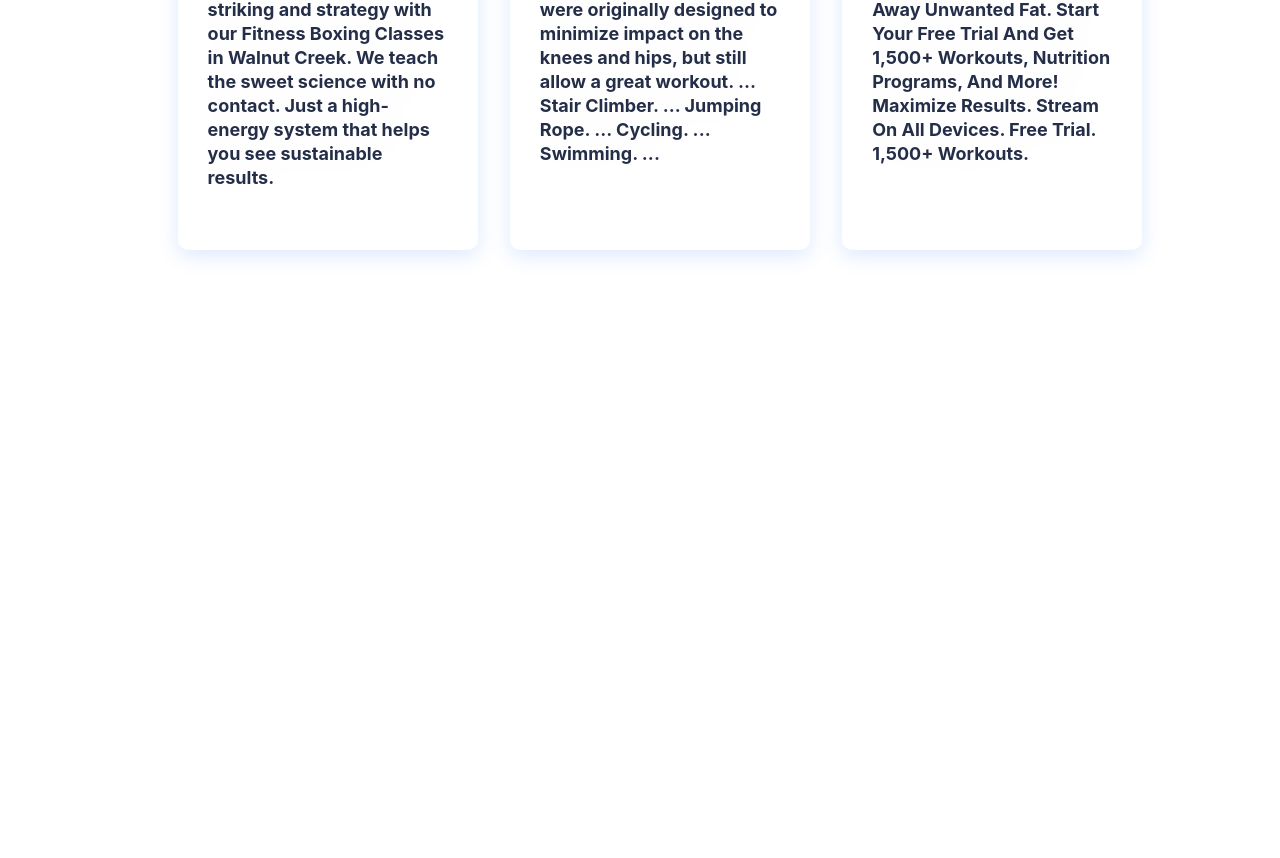
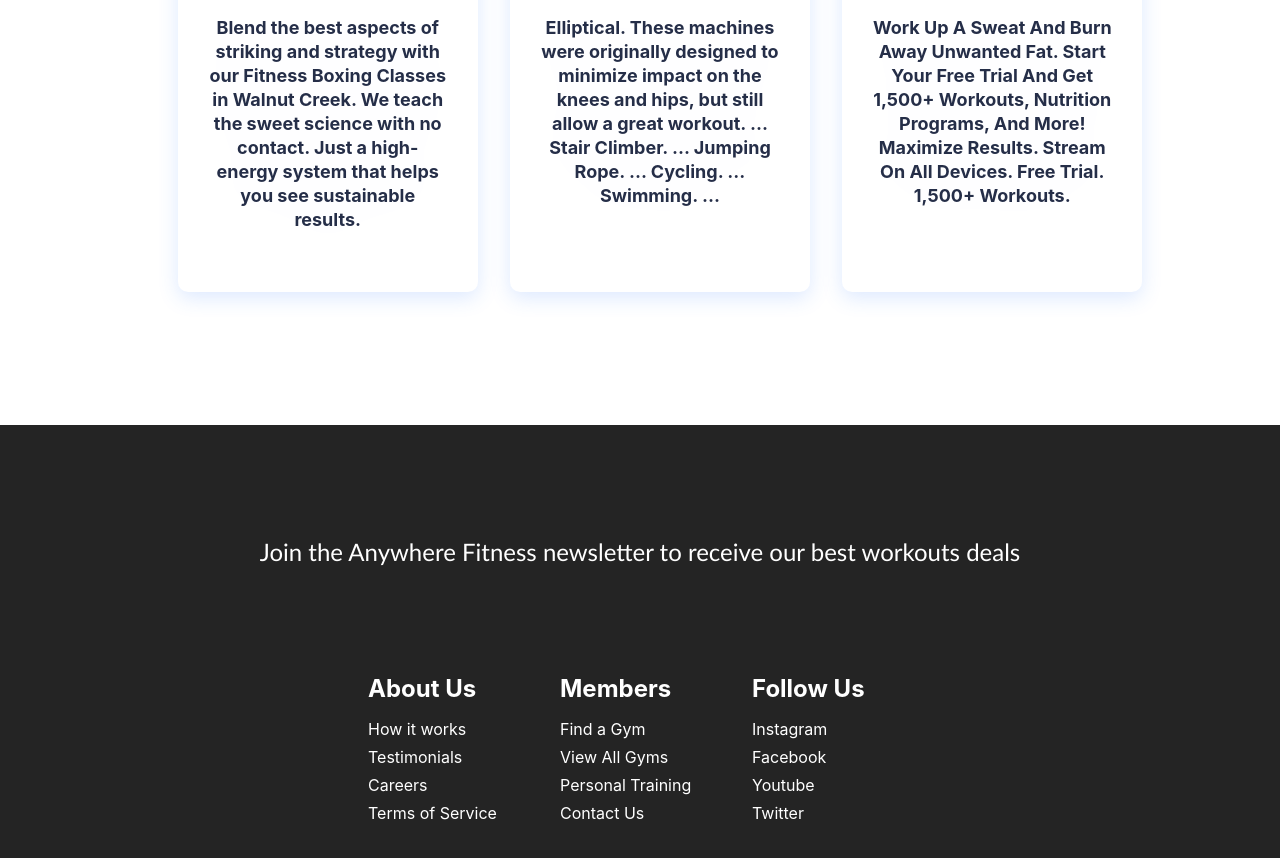
Before and after one commit to Mirwes/front-end, a React (Create React App) app in the folder front-end/: page / in a window 1280 px wide. Shown: the part 1088-1946 px from the top of the page. Before the commit the page ends 1471 px from the top, so only its background shows below. Built offline with nearby package versions, Linux system fonts and the light colour scheme.

Commit message:
Footer has been added to the main page

```diff
--- a/front-end/public/index.html
+++ b/front-end/public/index.html
@@ -15,6 +15,9 @@
       user's mobile device or desktop. See https://developers.google.com/web/fundamentals/web-app-manifest/
     -->
     <link rel="manifest" href="%PUBLIC_URL%/manifest.json" />
+
+
+    <link rel="shortcut icon" href="%PUBLIC_URL%/favicon.ico">
     <!--
       Notice the use of %PUBLIC_URL% in the tags above.
       It will be replaced with the URL of the `public` folder during the build.
--- a/front-end/src/App.css
+++ b/front-end/src/App.css
@@ -1,3 +1,9 @@
+.class_search .p{
+  text-align: center;
+  color: red;
+}
+
+
 .App {
   text-align: center;
 }
@@ -24,6 +30,8 @@
   color: white;
 }
 
+
+
 .App-link {
   color: #61dafb;
 }
--- a/front-end/src/component/Cards.css
+++ b/front-end/src/component/Cards.css
@@ -98,6 +98,9 @@ h1 {
   font-size: 18px;
   line-height: 24px;
 }
+.class_search {
+  text-align: center;
+}
 
 @media only screen and (min-width: 1200px) {
   .content__blog__container {
--- a/front-end/src/component/Cards.js
+++ b/front-end/src/component/Cards.js
@@ -5,6 +5,8 @@ import CardItem from './CardItem';
 function Cards() {
   return (
     <div className='cards'>
+       <h1>Class Search</h1>
+            <h3>Select Class Type:</h3>
 
       <div className='cards__container'>
         <div className='cards__wrapper'>
@@ -16,7 +18,7 @@ function Cards() {
               Live Streamed Mixed Levels via Zoom
 
               Please contact Bev for private sessions in Walnut Creek or in your home.'
-              label='Yoga'
+              label='Yoga    '
               path='/yoga'
             />
 
--- /dev/null
+++ b/front-end/src/component/Footer.css
@@ -0,0 +1,164 @@
+.footer-container {
+    background-color: #242424;
+    padding: 4rem 0 2rem 0;
+    display: flex;
+    flex-direction: column;
+    justify-content: center;
+    align-items: center;
+  }
+
+  .footer-subscription {
+    display: flex;
+    flex-direction: column;
+    justify-content: center;
+    align-items: center;
+    text-align: center;
+
+    margin-bottom: 24px;
+    padding: 24px;
+    color: #fff;
+  }
+
+  .footer-subscription > p {
+    font-family: 'Trebuchet MS', 'Lucida Sans Unicode', 'Lucida Grande',
+      'Lucida Sans', Arial, sans-serif;
+  }
+
+  .footer-subscription-heading {
+    margin-bottom: 24px;
+    font-size: 24px;
+  }
+
+  .footer-subscription-text {
+    margin-bottom: 24px;
+    font-size: 20px;
+  }
+
+  .footer-input {
+    padding: 8px 20px;
+    border-radius: 2px;
+    margin-right: 10px;
+    outline: none;
+    border: none;
+    font-size: 18px;
+    margin-bottom: 16px;
+    border: 1px solid #fff;
+  }
+
+  .footer-links {
+    width: 100%;
+    max-width: 1000px;
+    display: flex;
+    justify-content: center;
+  }
+
+  .footer-link-wrapper {
+    display: flex;
+  }
+
+  .footer-link-items {
+    display: flex;
+    flex-direction: column;
+    align-items: flex-start;
+    margin: 16px;
+    text-align: left;
+    width: 160px;
+    box-sizing: border-box;
+  }
+
+  .footer-link-items h2 {
+    margin-bottom: 16px;
+  }
+
+  .footer-link-items > h2 {
+    color: #fff;
+  }
+
+  .footer-link-items a {
+    color: #fff;
+    text-decoration: none;
+    margin-bottom: 0.5rem;
+  }
+
+  .footer-link-items a:hover {
+    color: #e9e9e9;
+    transition: 0.3s ease-out;
+  }
+
+  .footer-email-form h2 {
+    margin-bottom: 2rem;
+  }
+
+  .footer-input::placeholder {
+    color: #b1b1b1;
+  }
+
+  /* Social Icons */
+  .social-icon-link {
+    color: #fff;
+    font-size: 24px;
+  }
+
+  .social-media {
+    max-width: 1000px;
+    width: 100%;
+  }
+
+  .social-media-wrap {
+    display: flex;
+    justify-content: space-between;
+    align-items: center;
+    width: 90%;
+    max-width: 1000px;
+    margin: 40px auto 0 auto;
+  }
+
+  .social-icons {
+    display: flex;
+    justify-content: space-between;
+    align-items: center;
+    width: 240px;
+  }
+
+  .social-logo {
+    color: #fff;
+    justify-self: start;
+    margin-left: 20px;
+    cursor: pointer;
+    text-decoration: none;
+    font-size: 2rem;
+    display: flex;
+    align-items: center;
+    margin-bottom: 16px;
+  }
+
+  .website-rights {
+    color: #fff;
+    margin-bottom: 16px;
+  }
+
+  @media screen and (max-width: 820px) {
+    .footer-links {
+      padding-top: 2rem;
+    }
+
+    .footer-input {
+      width: 100%;
+    }
+
+    .btn {
+      width: 100%;
+    }
+
+    .footer-link-wrapper {
+      flex-direction: column;
+    }
+
+    .social-media-wrap {
+      flex-direction: column;
+    }
+  }
+
+  @media screen and (max-width: 768px) {
+
+  }
--- /dev/null
+++ b/front-end/src/component/Footer.js
@@ -0,0 +1,90 @@
+import React from 'react';
+import './Footer.css';
+import { Link } from 'react-router-dom';
+
+function Footer() {
+  return (
+    <div className='footer-container'>
+      <section className='footer-subscription'>
+        <p className='footer-subscription-heading'>
+          Join the Anywhere Fitness newsletter to receive our best workouts deals
+        </p>
+      </section>
+      <div class='footer-links'>
+        <div className='footer-link-wrapper'>
+          <div class='footer-link-items'>
+            <h2>About Us</h2>
+            <Link to='/sign-up'>How it works</Link>
+            <Link to='/'>Testimonials</Link>
+            <Link to='/'>Careers</Link>
+            <Link to='/'>Terms of Service</Link>
+          </div>
+        </div>
+        <div className='footer-link-wrapper'>
+          <div class='footer-link-items'>
+            <h2>Members</h2>
+            <Link to='/'>Find a Gym</Link>
+            <Link to='/'>View All Gyms</Link>
+            <Link to='/'>Personal Training</Link>
+            <Link to='/'>Contact Us</Link>
+          </div>
+          <div class='footer-link-items'>
+            <h2>Follow Us</h2>
+            <Link to='/'>Instagram</Link>
+            <Link to='/'>Facebook</Link>
+            <Link to='/'>Youtube</Link>
+            <Link to='/'>Twitter</Link>
+          </div>
+        </div>
+      </div>
+      <section class='social-media'>
+        <div class='social-media-wrap'>
+          <div class='social-icons'>
+            <Link
+              class='social-icon-link facebook'
+              to='/'
+              target='_blank'
+              aria-label='Facebook'
+            >
+              <i class='fab fa-facebook-f' />
+            </Link>
+            <Link
+              class='social-icon-link instagram'
+              to='/'
+              target='_blank'
+              aria-label='Instagram'
+            >
+              <i class='fab fa-instagram' />
+            </Link>
+            <Link
+              class='social-icon-link youtube'
+              to='/'
+              target='_blank'
+              aria-label='Youtube'
+            >
+              <i class='fab fa-youtube' />
+            </Link>
+            <Link
+              class='social-icon-link twitter'
+              to='/'
+              target='_blank'
+              aria-label='Twitter'
+            >
+              <i class='fab fa-twitter' />
+            </Link>
+            <Link
+              class='social-icon-link twitter'
+              to='/'
+              target='_blank'
+              aria-label='LinkedIn'
+            >
+              <i class='fab fa-linkedin' />
+            </Link>
+          </div>
+        </div>
+      </section>
+    </div>
+  );
+}
+
+export default Footer;
--- /dev/null
+++ b/front-end/src/component/Home.css
@@ -0,0 +1,3 @@
+.class_search {
+    text-align: center;
+  }
--- a/front-end/src/component/Home.js
+++ b/front-end/src/component/Home.js
@@ -1,14 +1,16 @@
 import React from 'react';
 import '../App.css';
 import Cards from './Cards';
+import Footer from './Footer';
 
 function Home () {
     return (
         <>
 
-        <div>
-            <h1>Choice Your Favorite Workout!</h1>
+        <div className="class_search">
+
            <Cards />
+           <Footer />
         </div>
         </>
     );
```
